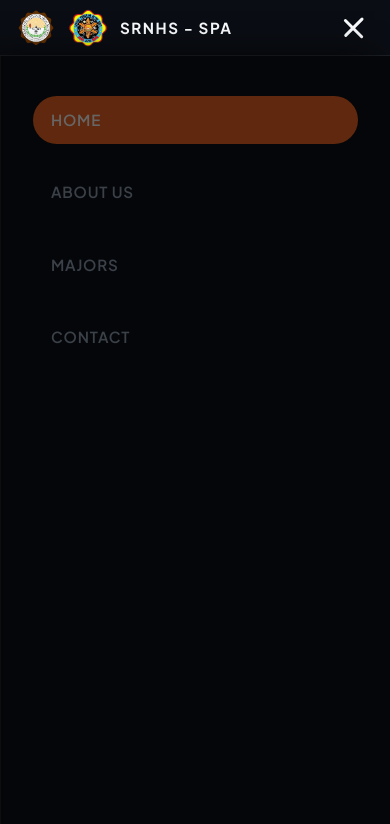
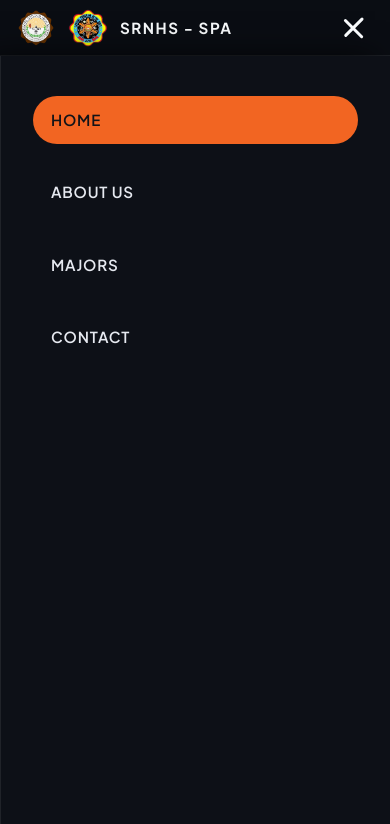
Before and after one commit to glitch270/SPA-Portfolio, a plain HTML site: page index.html in a window 390 px wide. Both pictures are taken after a click on the button 353 px from the left and 28 px from the top of the page. Shown: the top 824 px of the page. Drawn offline with Linux system fonts and the light colour scheme; a web font is replaced by a local one.

Commit message:
Fix mobile menu

```diff
--- a/css/responsive.css
+++ b/css/responsive.css
@@ -78,10 +78,13 @@
         backdrop-filter: none;
         -webkit-backdrop-filter: none;
         background: rgba(11, 14, 20, 0.98);
+        z-index: 1001;
     }
 
     .navbar {
         height: 56px;
+        pointer-events: auto;
+        opacity: 1;
     }
 
     .container {
@@ -91,6 +94,10 @@
 
     .burger {
         display: flex;
+        position: relative;
+        z-index: 1001;
+        pointer-events: auto;
+        opacity: 1;
     }
 
     .nav-links {
@@ -109,8 +116,9 @@
         transform: translateX(100%);
         visibility: hidden;
         pointer-events: none;
+        opacity: 0;
         box-shadow: none;
-        z-index: 1002;
+        z-index: 1000;
         transition: transform 0.35s cubic-bezier(0.4, 0, 0.2, 1), visibility 0.35s;
     }
 
@@ -118,12 +126,15 @@
         transform: translateX(0%);
         visibility: visible;
         pointer-events: auto;
+        opacity: 1;
         box-shadow: -15px 0 30px rgba(0, 0, 0, 0.7);
     }
 
     .nav-links li {
         width: 100%;
         max-width: 100%;
+        pointer-events: auto;
+        opacity: 1;
     }
 
     .nav-links li a {
@@ -131,10 +142,20 @@
         width: 100%;
         max-width: 100%;
         padding: 12px 18px;
+        color: #e6e9f0;
+        opacity: 1;
+        pointer-events: auto;
     }
 
     .nav-links li a:hover,
+    .nav-links li a:focus {
+        color: #ffffff;
+        box-shadow: none;
+    }
+
     .nav-links li a.active {
+        background-color: #f26522;
+        color: #111318;
         box-shadow: none;
     }
 
@@ -143,7 +164,8 @@
         position: fixed;
         inset: 56px 0 0;
         background: rgba(0, 0, 0, 0.6);
-        z-index: 1001;
+        z-index: 998;
+        pointer-events: auto;
     }
 
     body.nav-open {
--- a/js/navigation.js
+++ b/js/navigation.js
@@ -7,6 +7,10 @@ document.addEventListener('DOMContentLoaded', () => {
     const burger = document.getElementById('burger');
     const navLinks = document.getElementById('nav-links');
     const header = document.querySelector('header');
+
+    if (burger) {
+        burger.setAttribute('aria-expanded', 'false');
+    }
 
     const closeMenu = () => {
         if (!navLinks) return;
```
